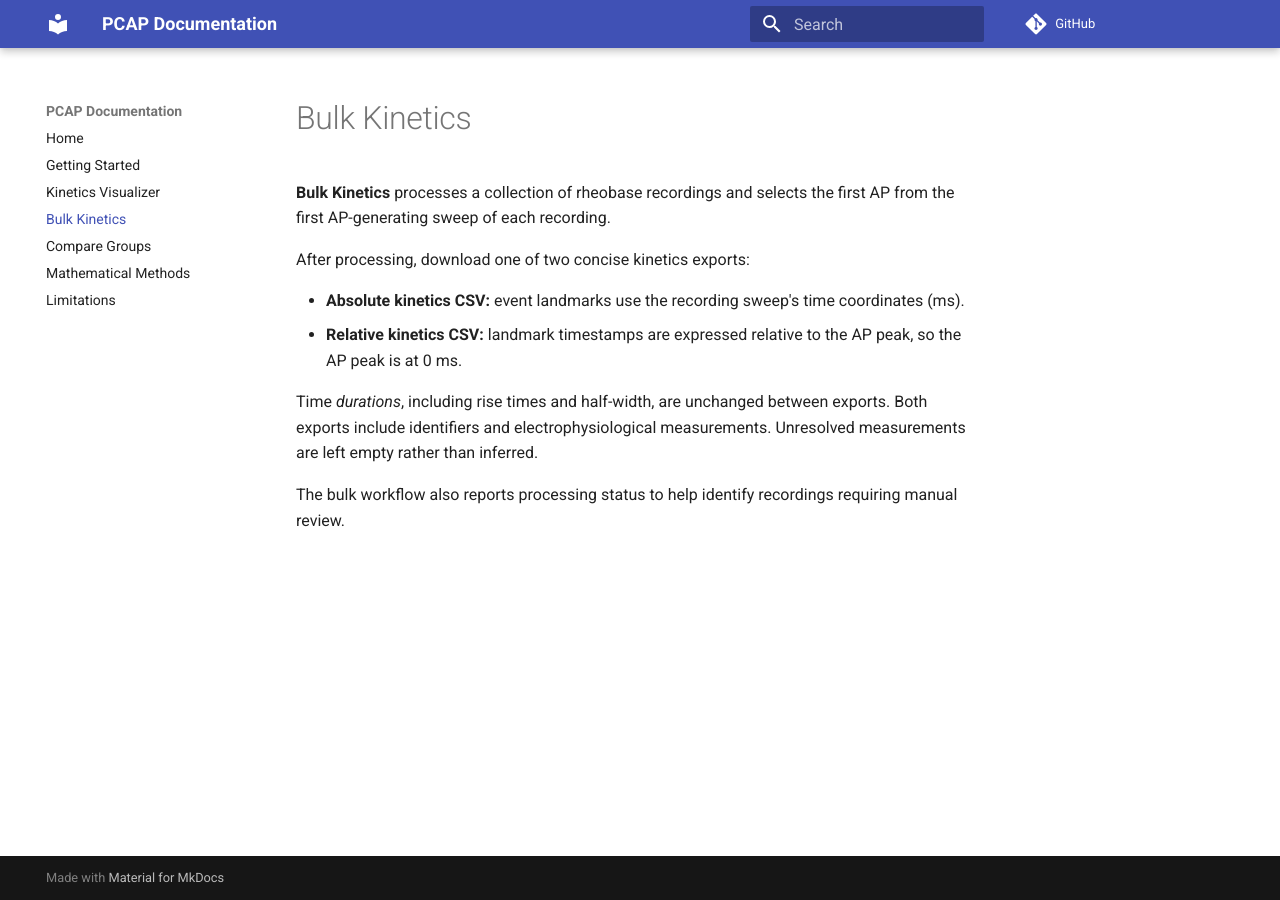
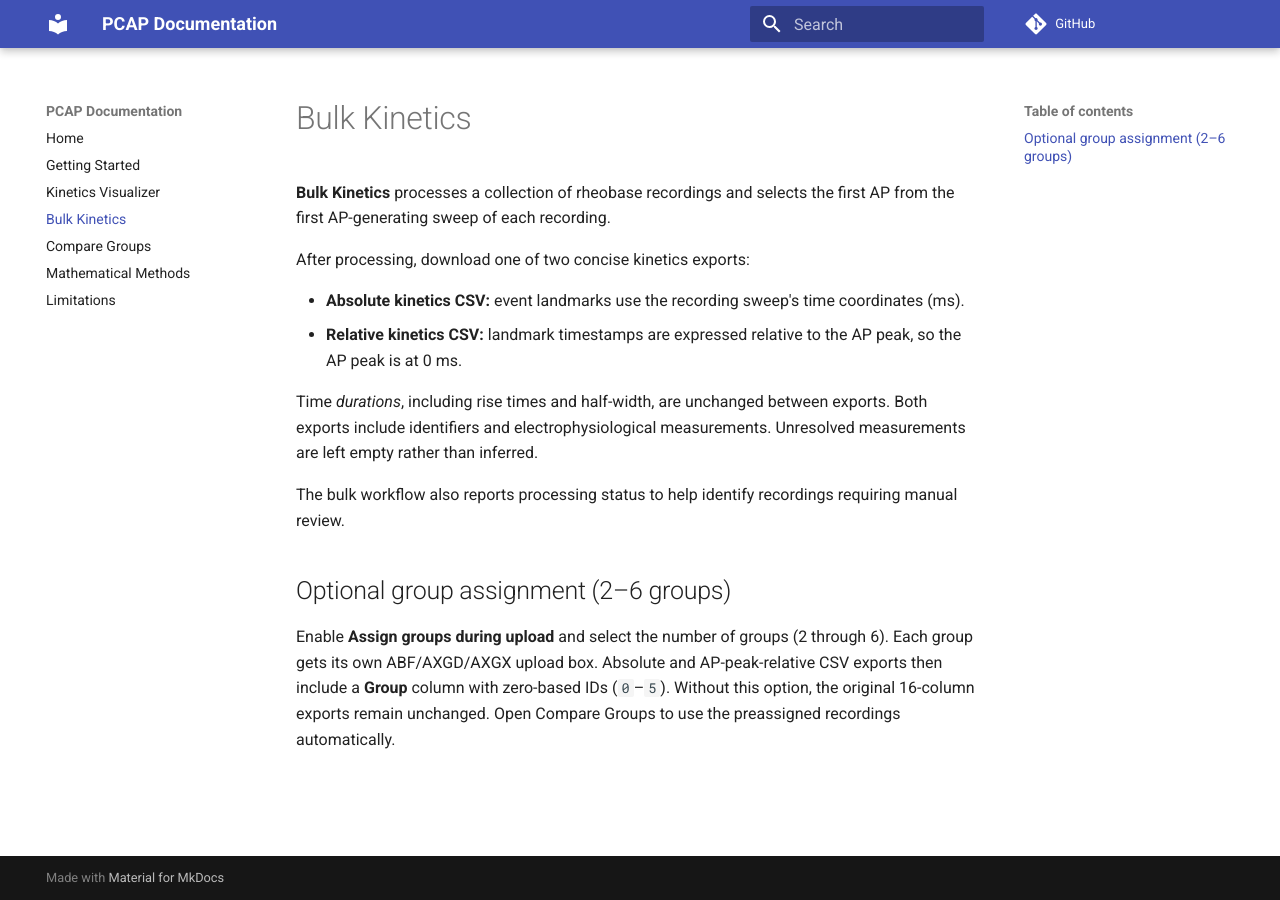
Before and after one commit to theafairfax/pcap, an MkDocs documentation site: the page built from docs/bulk-kinetics.md, in a window 1280 px wide. Built offline with MkDocs 1.6.1 and Material for MkDocs 9.7.7, drawn with Linux system fonts in a browser that asks for light colours; comment, search, counter and statistics services are not loaded.

Commit message:
Document 2–6 group upload and comparison workflows

```diff
--- a/docs/bulk-kinetics.md
+++ b/docs/bulk-kinetics.md
@@ -10,3 +10,8 @@ After processing, download one of two concise kinetics exports:
 Time *durations*, including rise times and half-width, are unchanged between exports. Both exports include identifiers and electrophysiological measurements. Unresolved measurements are left empty rather than inferred.
 
 The bulk workflow also reports processing status to help identify recordings requiring manual review.
+
+
+## Optional group assignment (2–6 groups)
+
+Enable **Assign groups during upload** and select the number of groups (2 through 6). Each group gets its own ABF/AXGD/AXGX upload box. Absolute and AP-peak-relative CSV exports then include a **Group** column with zero-based IDs (`0`–`5`). Without this option, the original 16-column exports remain unchanged. Open Compare Groups to use the preassigned recordings automatically.
```
